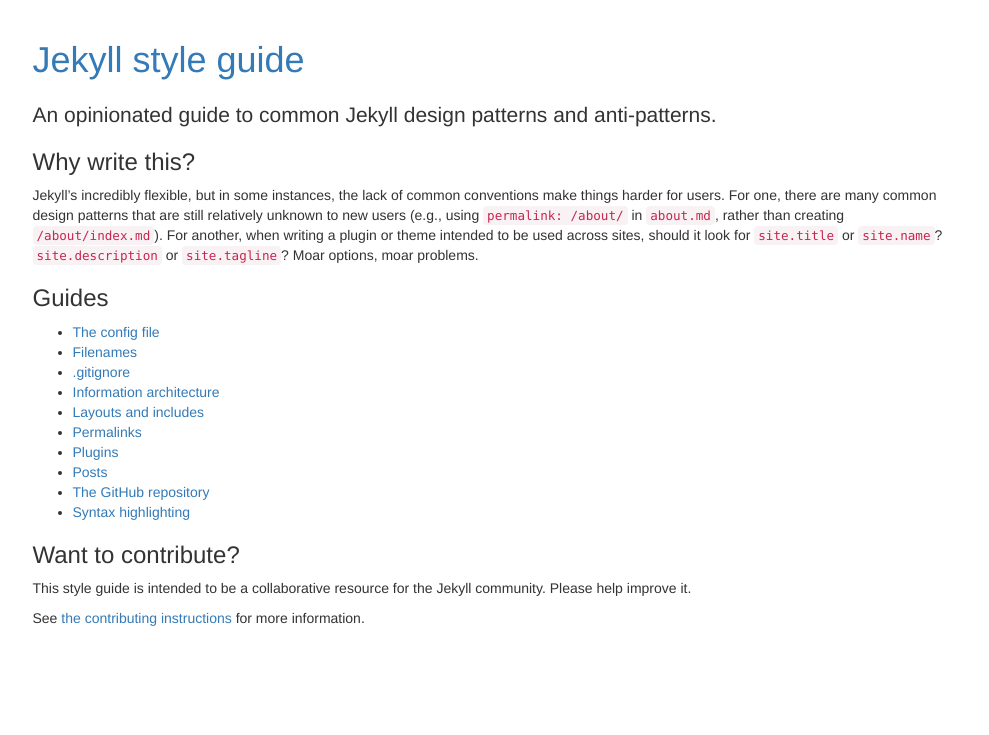
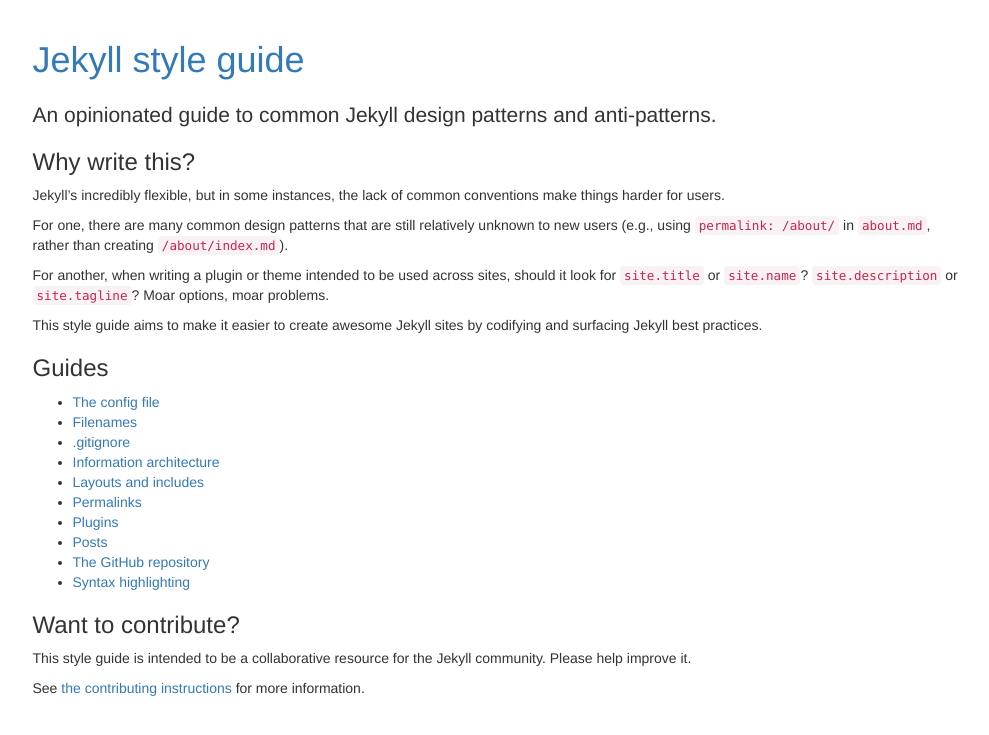
Before and after one commit to benbalter/jekyll-style-guide, a Jekyll site: the page built from index.md, in a window 1280 px wide. Shown: the top 735 px of the page, without its empty margins (140-1129 px from the left). Built offline with Jekyll 4.4.1, drawn with Linux system fonts in a browser that asks for light colours; comment, search, counter and statistics services are not loaded.

Commit message:
edit the right file

```diff
--- a/index.md
+++ b/index.md
@@ -7,7 +7,13 @@ layout: default
 
 ### Why write this?
 
-Jekyll's incredibly flexible, but in some instances, the lack of common conventions make things harder for users. For one, there are many common design patterns that are still relatively unknown to new users (e.g., using `permalink: /about/` in `about.md`, rather than creating `/about/index.md`). For another, when writing a plugin or theme intended to be used across sites, should it look for `site.title` or `site.name`? `site.description` or `site.tagline`? Moar options, moar problems.
+Jekyll's incredibly flexible, but in some instances, the lack of common conventions make things harder for users.
+
+For one, there are many common design patterns that are still relatively unknown to new users (e.g., using `permalink: /about/` in `about.md`, rather than creating `/about/index.md`).
+
+For another, when writing a plugin or theme intended to be used across sites, should it look for `site.title` or `site.name`? `site.description` or `site.tagline`? Moar options, moar problems.
+
+This style guide aims to make it easier to create awesome Jekyll sites by codifying and surfacing Jekyll best practices.
 
 ### Guides
 
```
